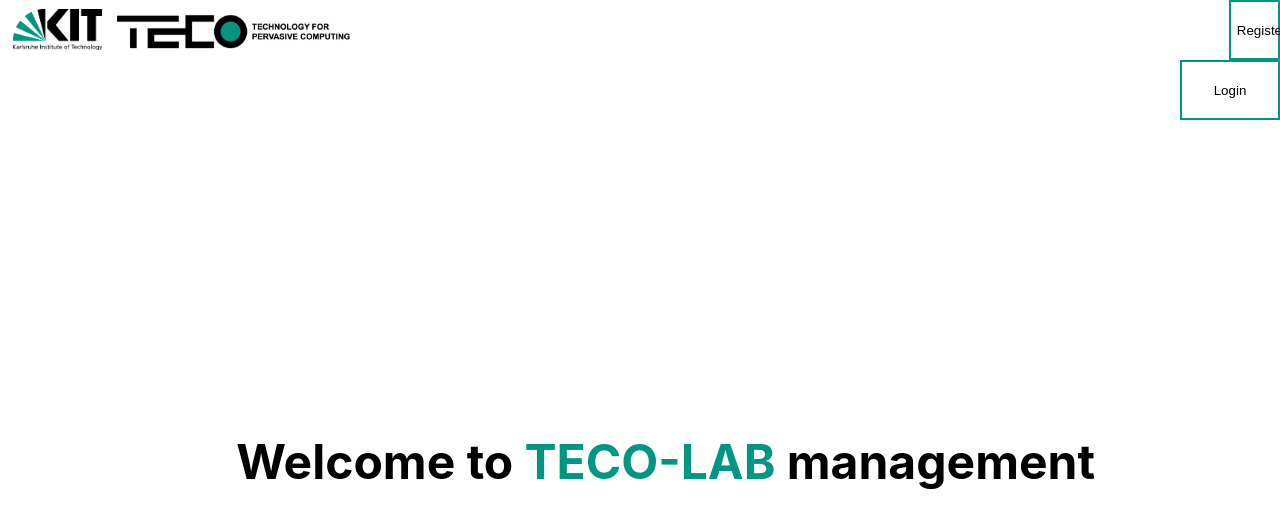
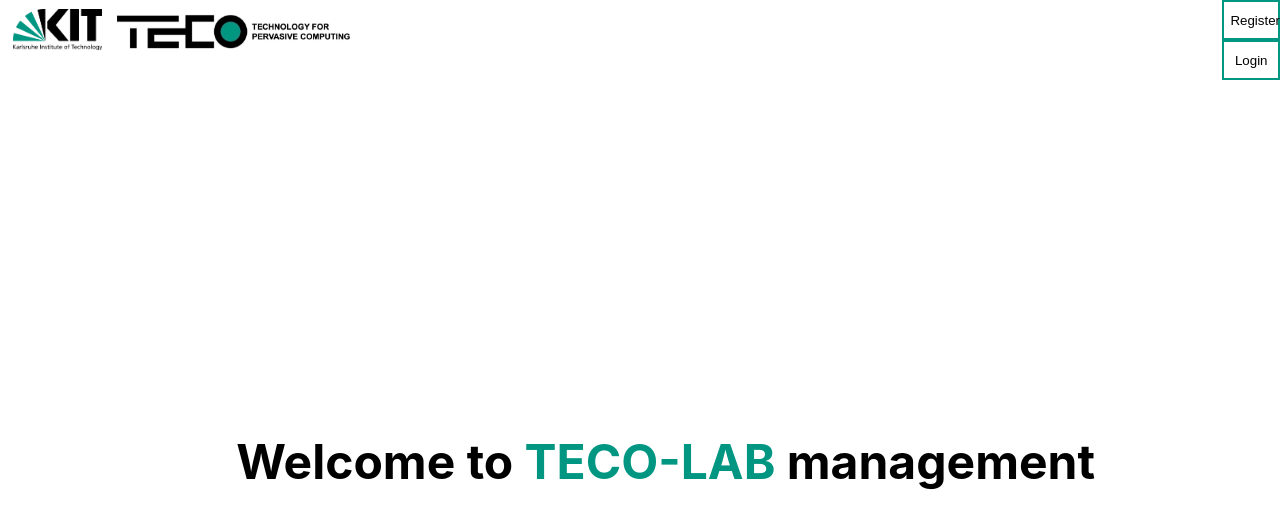
Before and after one commit to unrpi18/A-Web-based-Hardware-Control-System, a React (Create React App) app: page / in a window 1280 px wide. Shown: the top 528 px of the page. Built offline with nearby package versions, Linux system fonts and the light colour scheme.

Commit message:
version1.7 pages rename

```diff
--- a/src/index.js
+++ b/src/index.js
@@ -1,7 +1,7 @@
 import React, {} from 'react';
 import ReactDOM from 'react-dom';
 import './index.css';
-import Home from './pages/Home'
+import Home from './pages/Home/home'
 import Register from "./pages/RegisterPage/register";
 
 
--- a/src/pages/Home/index.css
+++ b/src/pages/Home/home.css
@@ -15,8 +15,8 @@
 
 
 .Register {
-    width: 4%;
-    height: 60px;
+    width: 4.5%;
+    height: 5%;
     position: absolute;
     top: 0;
     right: 0;
@@ -26,10 +26,10 @@
 }
 
 .Login {
-    width: 100px;
-    height: 60px;
+    width: 4.5%;
+    height: 5%;
     position: absolute;
-    top: 60px;
+    top: 5%;
     right: 0;
     background: #FFFFFF;
     border-style: solid;
@@ -53,15 +53,3 @@
     top: 1%;
     left: 1%;
 }
-
-/*
-{a test}
- */
-
- /*
-a test from siyan
- */
-
-/*
-a test from Hw
- */
--- a/src/pages/Home/index.js
+++ b/src/pages/Home/home.js
@@ -1,5 +1,5 @@
-import Item from "./components/Item";
-import './index.css'
+import Item from "./components/item";
+import './home.css'
 import Logo from "../logos/Logo";
 
 
--- a/src/pages/RegisterPage/register.js
+++ b/src/pages/RegisterPage/register.js
@@ -1,5 +1,5 @@
 import RegisterItem from "./components/registerItem";
-import Title from "./components/Title";
+import Title from "./components/title";
 
 
 const Register = () => {
```
Also changed, not shown: src/pages/Home/components/item.js (renamed from src/pages/Home/components/Item.js), src/pages/RegisterPage/components/title.js (renamed from src/pages/RegisterPage/components/Title.js).
